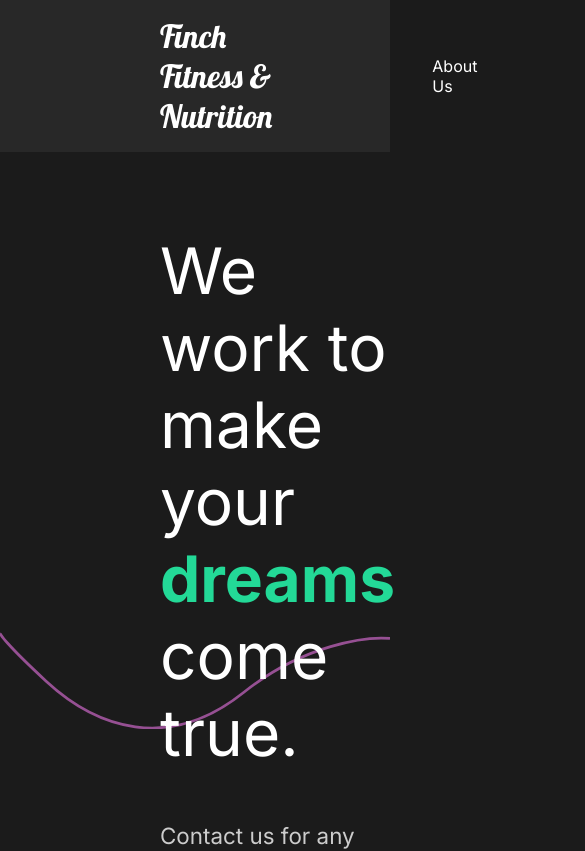
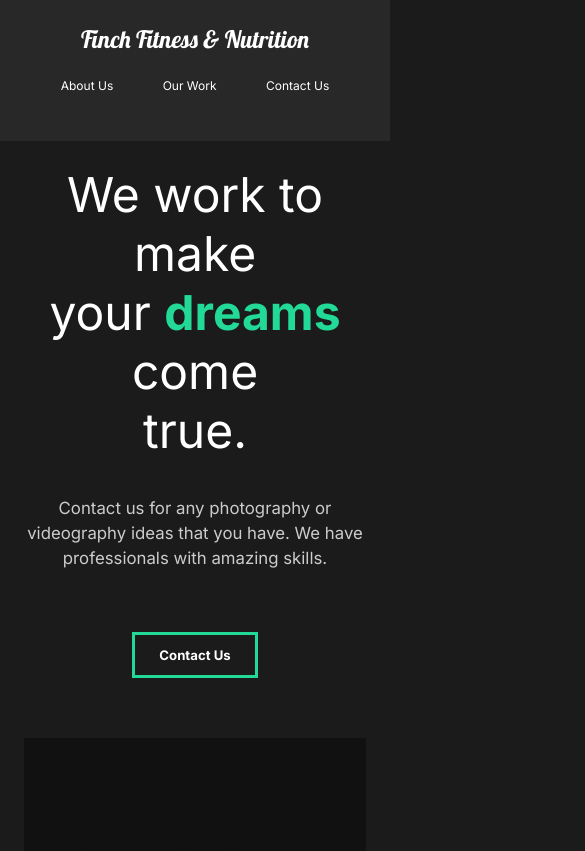
Before and after one commit to Chris-Finch/capture-website, a React (Create React App) app: page / in a window 390 px wide. Shown: the top 851 px of the page, 585 px wide, since content can reach past the window. Built offline with nearby package versions, Linux system fonts and the light colour scheme.

Commit message:
media queries

```diff
--- a/src/components/GlobalStyle.js
+++ b/src/components/GlobalStyle.js
@@ -6,6 +6,12 @@
         margin: 0;
         padding: 0;
         box-sizing: border-box;
+    }
+
+    html {
+        @media(max-width: 1200px){
+            font-size: 75%;
+        }
     }
 
     body{
--- a/src/components/Nav.js
+++ b/src/components/Nav.js
@@ -52,6 +52,18 @@
     padding-left: 10rem;
     position: relative;
   }
+  @media (max-width: 1200px) {
+    flex-direction: column;
+    padding: 2rem 1rem;
+    ul {
+      padding: 2rem;
+      justify-content: space-around;
+      width: 100%;
+      li {
+        padding: 0;
+      }
+    }
+  }
 `;
 
 export default Nav;
--- a/src/components/ServicesSection.js
+++ b/src/components/ServicesSection.js
@@ -74,6 +74,9 @@
 const StyledCards = styled.div`
   display: flex;
   flex-wrap: wrap;
+  @media (max-width: 1200px) {
+    justify-content: center;
+  }
 `;
 
 const StyledCard = styled.div`
--- a/src/components/UseScroll.js
+++ b/src/components/UseScroll.js
@@ -3,7 +3,7 @@
 
 export const useScroll = () => {
   const controls = useAnimation();
-  const [element, view] = useInView({ threshold: 0.4 });
+  const [element, view] = useInView({ threshold: 0.3 });
   if (view) {
     controls.start("show");
   } else {
--- a/src/pages/ContactUs.js
+++ b/src/pages/ContactUs.js
@@ -48,11 +48,18 @@
   padding: 5rem 10rem;
   color: #353535;
   min-height: 90vh;
+  @media (max-width: 1500px) {
+    padding: 2rem;
+    font-size: 1rem;
+  }
 `;
 
 const Title = styled.div`
   margin-bottom: 4rem;
   color: black;
+  @media (max-width: 1200px) {
+    margin-top: 5rem;
+  }
 `;
 
 const Hide = styled.div`
--- a/src/pages/MovieDetail.js
+++ b/src/pages/MovieDetail.js
@@ -76,6 +76,10 @@
   margin: 5rem 10rem;
   align-items: center;
   justify-content: space-around;
+  @media (max-width: 1200px) {
+    display: block;
+    margin: 2rem 2rem;
+  }
 `;
 
 const AwardStyle = styled.div`
--- a/src/pages/OurWork.js
+++ b/src/pages/OurWork.js
@@ -77,6 +77,9 @@
   min-height: 100vh;
   overflow: hidden;
   padding: 5rem 10rem;
+  @media (max-width: 1200px) {
+    padding: 2rem 2rem;
+  }
   h2 {
     padding: 1rem 0rem;
   }
--- a/src/styles.js
+++ b/src/styles.js
@@ -8,6 +8,11 @@
   justify-content: space-between;
   padding: 5rem 10rem;
   color: white;
+  @media (max-width: 1200px) {
+    display: block;
+    padding: 2rem 2rem;
+    text-align: center;
+  }
 `;
 
 export const StyledDescription = styled.div`
@@ -16,6 +21,12 @@
   padding-right: 5rem;
   h2 {
     font-weight: lighter;
+  }
+  @media (max-width: 1200px) {
+    padding: 0;
+    button {
+      margin: 2rem 0rem 5rem 0rem;
+    }
   }
 `;
 
```
Also changed, not shown: 1 other file (tests, documents, lock files or other folders).
